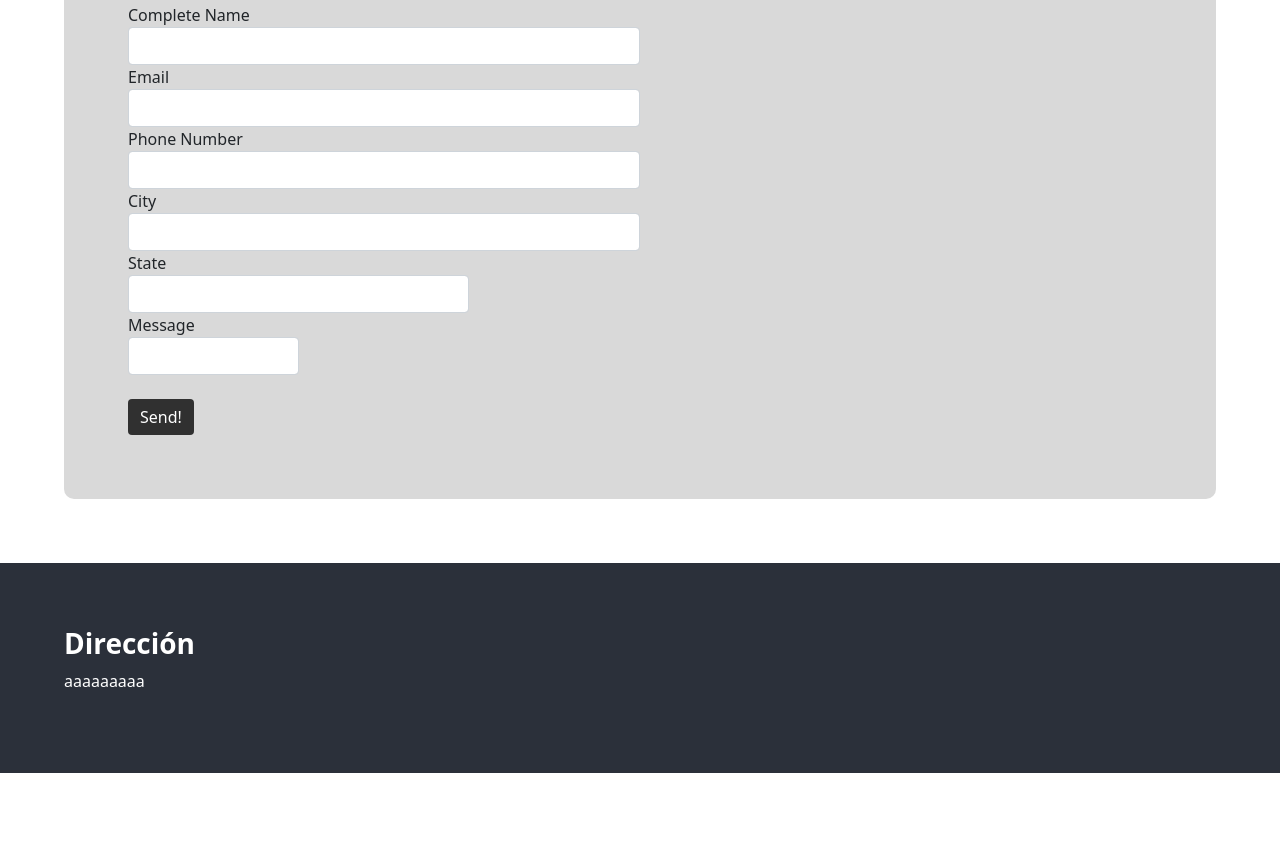
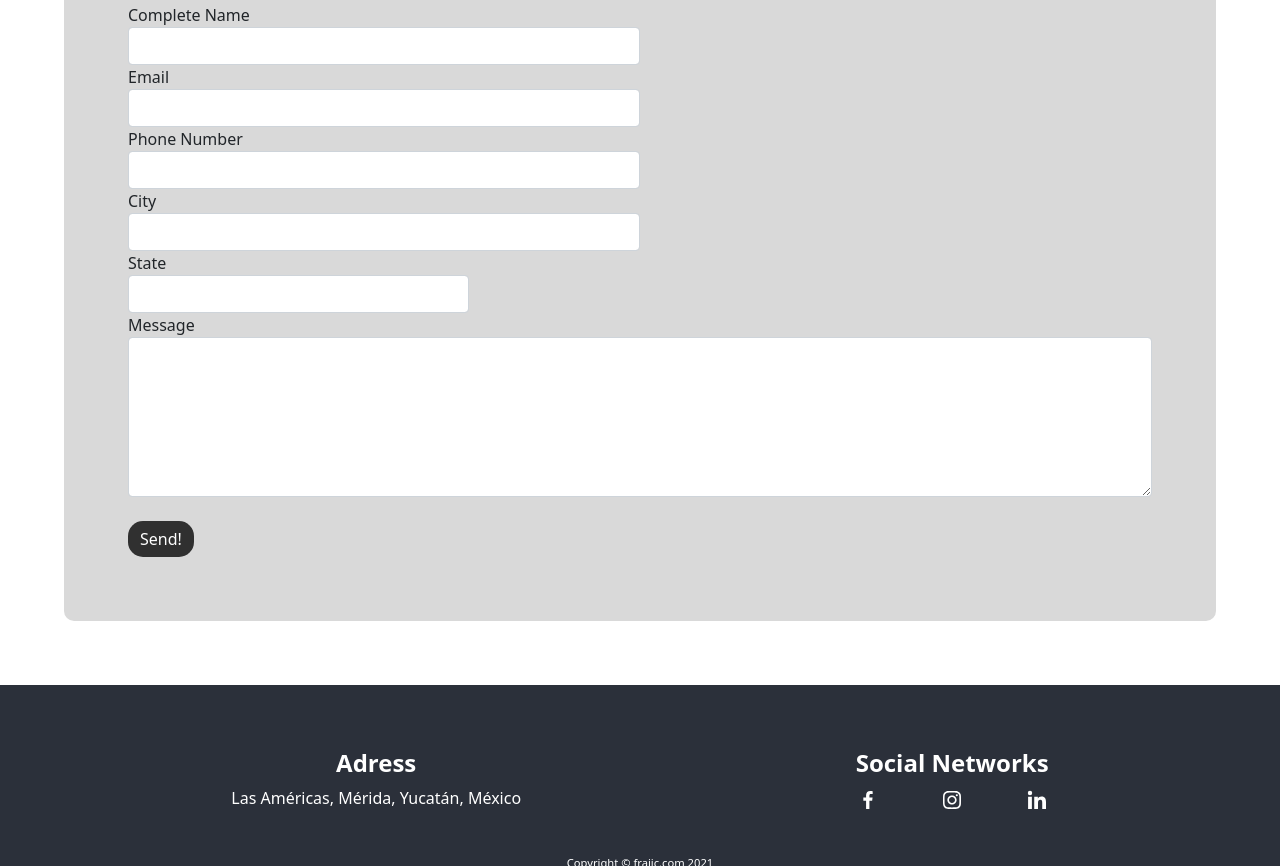
Before and after one commit to ThunderSpine/Portfolio, a plain HTML site: page index.html in a window 1280 px wide. Shown: the part 1934-2800 px from the top of the page. Before the commit the page ends 2707 px from the top, so only its background shows below. Drawn offline with nearby package versions, Linux system fonts and the light colour scheme.

Commit message:
Correcciones estéticas y adición de copyright

```diff
--- a/index.html
+++ b/index.html
@@ -38,7 +38,7 @@
   <section class="presentation">
     <div class="avatarDiv"><img src="styles/avatar.svg" alt="avatar"></div>
     <div id="mepresentation">
-      <h1>Francisco Jiménez</h1>
+      <h1><strong>Francisco Jiménez</strong></h1>
       <p>Web Develper</p>
   </div>
   </section>
@@ -139,7 +139,7 @@
           </div>
           <div class="form-group col-md-2">
             <label for="message">Message</label>
-            <input type="text" class="form-control" id="message">
+            <textarea type="textarea" class="form-control" id="message" maxlength="400"></textarea>
           </div> <br>
           <button type="submit" style= "background-color: #303030" class="btn btn-primary" id="send">
             Send!
@@ -150,11 +150,25 @@
     </div>
   </section>
   <section class="footer">
-    <h3><strong>Dirección</strong></h3>
-      <div class="Dirección">
+      <div class="adress">
+        <h4><strong>Adress</strong></h4>
         <p>
-          aaaaaaaaa
+          Las Américas, Mérida, Yucatán, México
         </p>
+      </div>
+      <div> </div>
+      <div class="socialNetworks">
+        <h4><strong>Social Networks</strong></h4>
+        <ul id="socialN">
+          <a href="https://www.facebook.com/frivajica/"><img src="styles/facebook.svg" alt="Facebook"></a>
+          <a href="https://www.instagram.com/frivajica/"><img src="styles/instagram.svg" alt="Instagram" class="insta"></a>
+          <a href="https://www.linkedin.com/in/fjimenezc/"><img src="styles/linkedIn.svg" alt="LinkedIn"class="linkedIn"></a>
+        </ul>
+      </div>
+  </section>
+  <section class="copyrightSection">
+    <div class="copyright">
+      <p>Copyright © frajic.com 2021</p>
     </div>
   </section>
 </body>
--- a/styles.css
+++ b/styles.css
@@ -15,6 +15,7 @@
 #mepresentation{
     text-align: center;
     padding:2vh;
+    color: #fff;
 }
 .presentation{
     background-color: #02bdbd;
@@ -65,7 +66,6 @@
     margin: 5vh;
     border-radius: 8px;
     box-shadow: 2px;
-
 }
 .aboutSection h2{
     margin-bottom: 5vh;
@@ -104,9 +104,40 @@ display: flex;
 #send{
     border-color: #303030;
     border: 0px;
+    border-radius: 15px;
 }
 .footer{
+    display: flex;
+    text-align: center;
+    justify-content: space-evenly;
+    flex-wrap: wrap;
     background-color: #2b303a;
     color: #fff;
     padding: 5vw;
+    padding-bottom: 1vw;
 }
+#socialN{
+    display: flex;
+    justify-content: space-between;
+    padding: 0;
+    margin: 0;
+}
+.copyrightSection{
+    display: flex;
+    text-align: center;
+    justify-content: space-evenly;
+    flex-wrap: wrap;
+    background-color: #2b303a;
+    color: #fff;
+    font-size: 0.7rem;
+}
+.copyright p{
+    display: flex;
+    align-items: center;
+    margin: 0;
+    padding-top: 2vh;
+}
+#message{
+    width: 80vw;
+    height: 20vh;
+}
```
Also changed, not shown: styles/facebook.svg (added), styles/instagram.svg (added), styles/linkedIn.svg (added).
